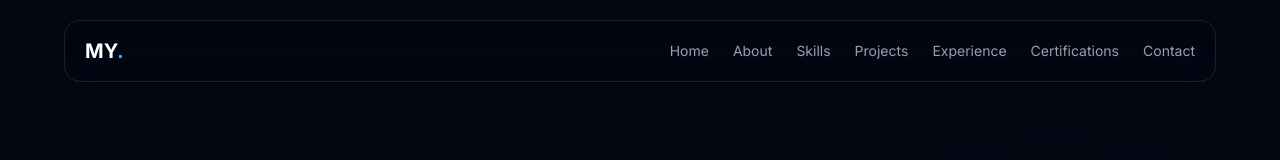
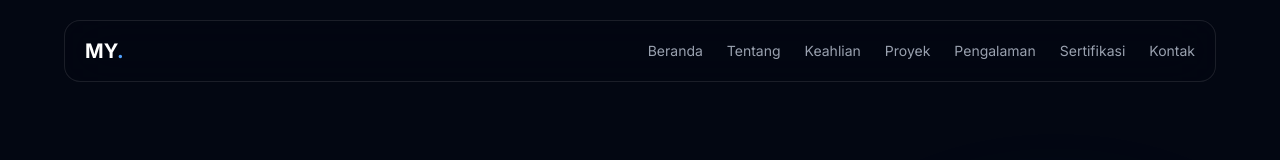
Before and after one commit to myusrilap/my-portofolio, a React app: page / in a window 1280 px wide. Shown: the top 160 px of the page. Built offline with nearby package versions, Linux system fonts and the light colour scheme; the HTML template or start-up script is replaced by a standard one.

Commit message:
i18n: translate navbar.jsx to Indonesian

```diff
--- a/src/components/navbar.jsx
+++ b/src/components/navbar.jsx
@@ -5,13 +5,13 @@ const Navbar = () => {
   const [isOpen, setIsOpen] = useState(false);
 
   const navItems = [
-    { name: "Home", href: "#home" },
-    { name: "About", href: "#about" },
-    { name: "Skills", href: "#skills" },
-    { name: "Projects", href: "#projects" },
-    { name: "Experience", href: "#experience" },
-    { name: "Certifications", href: "#certifications" },
-    { name: "Contact", href: "#contact" },
+    { name: "Beranda", href: "#home" },
+    { name: "Tentang", href: "#about" },
+    { name: "Keahlian", href: "#skills" },
+    { name: "Proyek", href: "#projects" },
+    { name: "Pengalaman", href: "#experience" },
+    { name: "Sertifikasi", href: "#certifications" },
+    { name: "Kontak", href: "#contact" },
   ];
 
   const handleNavClick = () => {
@@ -50,7 +50,7 @@ const Navbar = () => {
           <button
             onClick={() => setIsOpen(!isOpen)}
             className="lg:hidden w-10 h-10 flex items-center justify-center rounded-lg border border-white/10 bg-white/5 text-gray-300 hover:text-white transition"
-            aria-label="Toggle navigation"
+            aria-label="Buka atau tutup navigasi"
           >
             {isOpen ? <X size={20} /> : <Menu size={20} />}
           </button>
```
